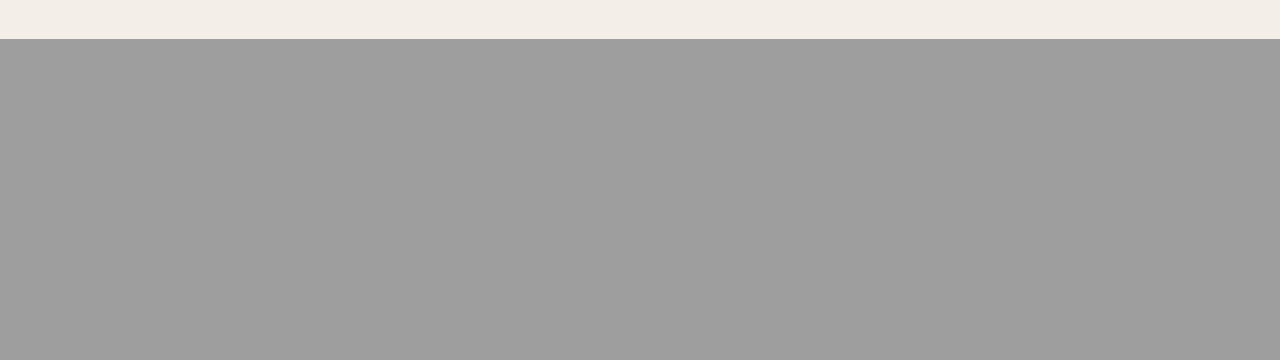
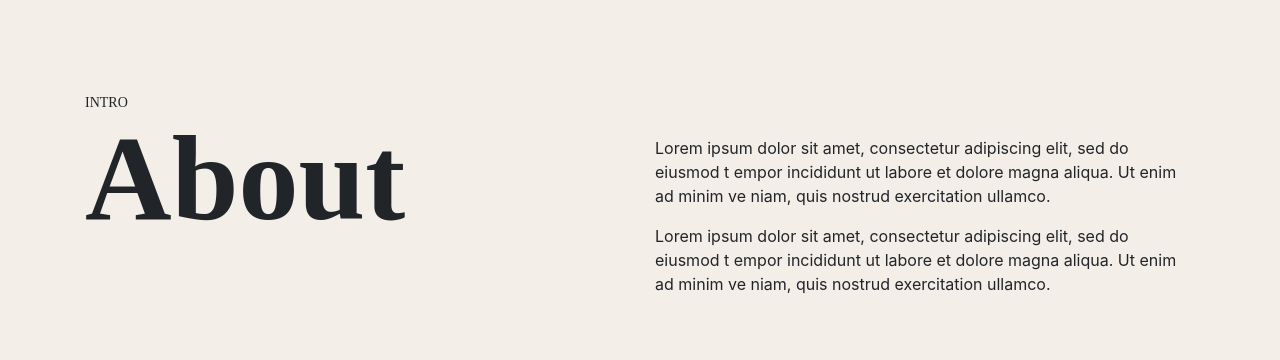
Before and after one commit to AtienoObwanda/zenstore, a Django app: page /home/ in a window 1280 px wide. Shown: the part 761-1121 px from the top of the page. Before the commit the page ends 800 px from the top, so only its background shows below. Run offline with Django 4.2, Linux system fonts and the light colour scheme; some libraries are stand-ins or nearby versions.

Commit message:
about section competed

```diff
--- a/app/static/css/landing.css
+++ b/app/static/css/landing.css
@@ -129,3 +129,24 @@
     transform: rotate(-45deg);
     -webkit-transform: rotate(-45deg);
   }
+  .intro h1{
+    font-size: 14px;
+    font-weight: 400;
+    font-family: Inknut Antiqua;
+
+  }
+  .abt h1{
+    Font-family : Inknut Antiqua;
+    font-weight:700;
+    font-size :120px;
+    line-height: 86.85px
+  }
+  .abt p{
+    font-family: Inika;
+    font-size: 30px;
+    font-weight: 400;
+    line-height: 39px;
+    letter-spacing: 0em;
+    text-align: left;
+
+  }
--- a/app/templates/landing.html
+++ b/app/templates/landing.html
@@ -95,4 +95,30 @@
     </div>
 </div>
     <!--Body-->
+
+    <!--Intro-->
+    <div class="container intro mt-5 mb-5 pt-5">
+        <div class="card" style="border: none; background-color: #F3EEE7;">
+            <h1 class="text-left"> INTRO </h1>
+            <div class="row g-0">
+                <div class="col-md-6 pt-3 abt">
+                    <h1>About</h1>
+                </div>
+                <div class="col-md-6 pt-3">
+                    <p>
+                        Lorem ipsum dolor sit amet, consectetur adipiscing elit, sed do eiusmod t
+empor incididunt ut labore et dolore magna aliqua. Ut enim ad minim ve
+niam, quis nostrud exercitation ullamco.
+                    </p>
+
+                    <p>
+                        Lorem ipsum dolor sit amet, consectetur adipiscing elit, sed do eiusmod t
+empor incididunt ut labore et dolore magna aliqua. Ut enim ad minim ve
+niam, quis nostrud exercitation ullamco.
+                    </p>
+
+                </div>
+            </div>
+        </div>
+    </div>
     </body>
```
